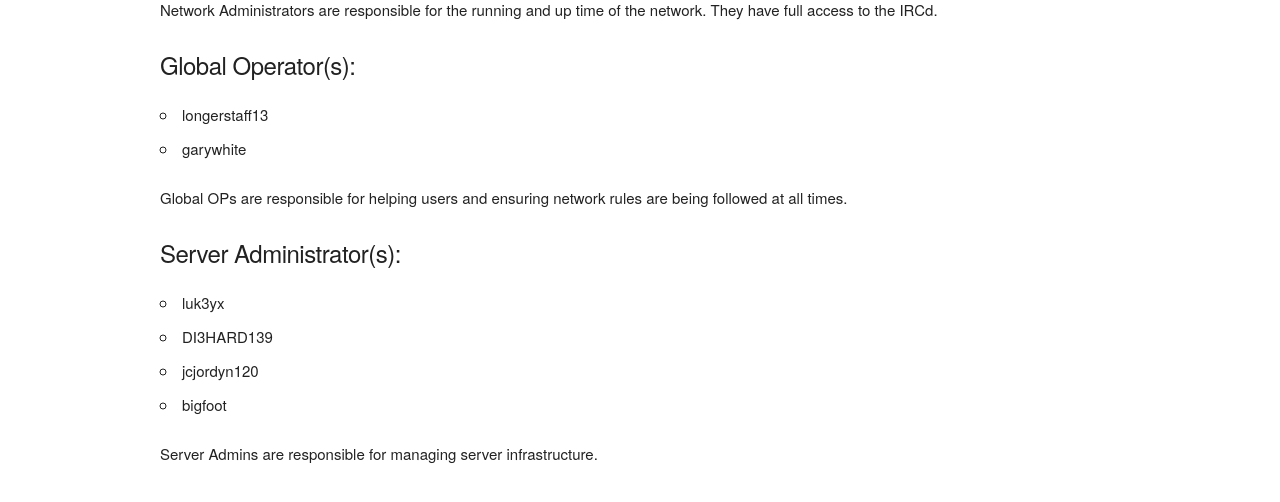
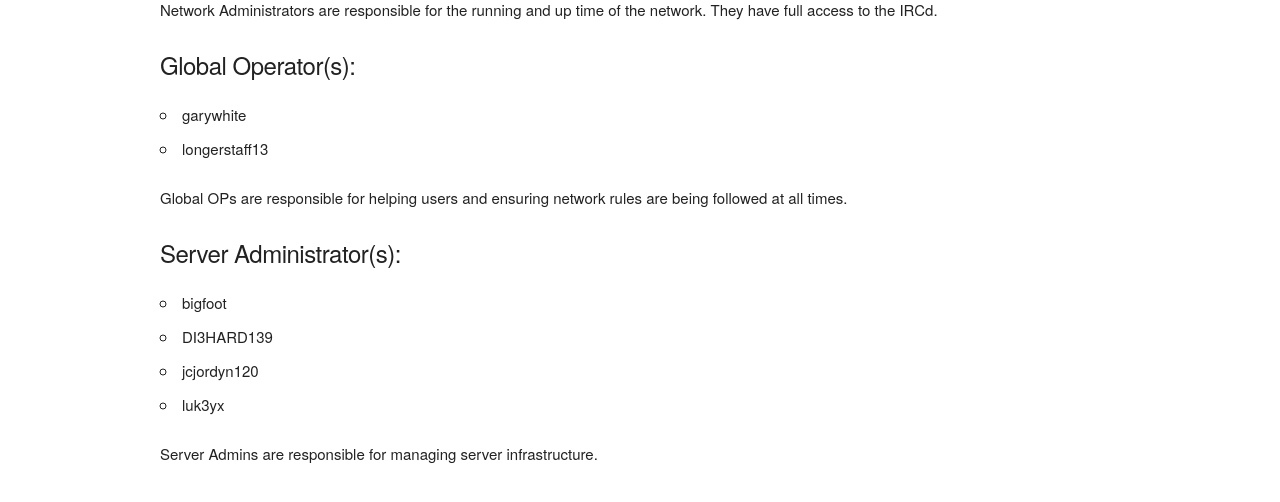
Before and after one commit to xeroxIRC/xeroxIRC.github.io, a Jekyll site: the page built from staff.md, in a window 1280 px wide. Shown: the part 350-852 px from the top of the page. Built offline with Jekyll 4.4.1, drawn with Linux system fonts in a browser that asks for light colours; comment, search, counter and statistics services are not loaded.

```diff
--- a/staff.md
+++ b/staff.md
@@ -13,16 +13,16 @@ network. They have full access to the IRCd.
 
 ##### Global Operator(s):
 
+- garywhite
 - longerstaff13
-- garywhite
 
 Global OPs are responsible for helping users and ensuring network rules are being followed at all times.
 
 ##### Server Administrator(s):
 
-- luk3yx
+- bigfoot
 - DI3HARD139
 - jcjordyn120
-- bigfoot
+- luk3yx
 
 Server Admins are responsible for managing server infrastructure.
```
